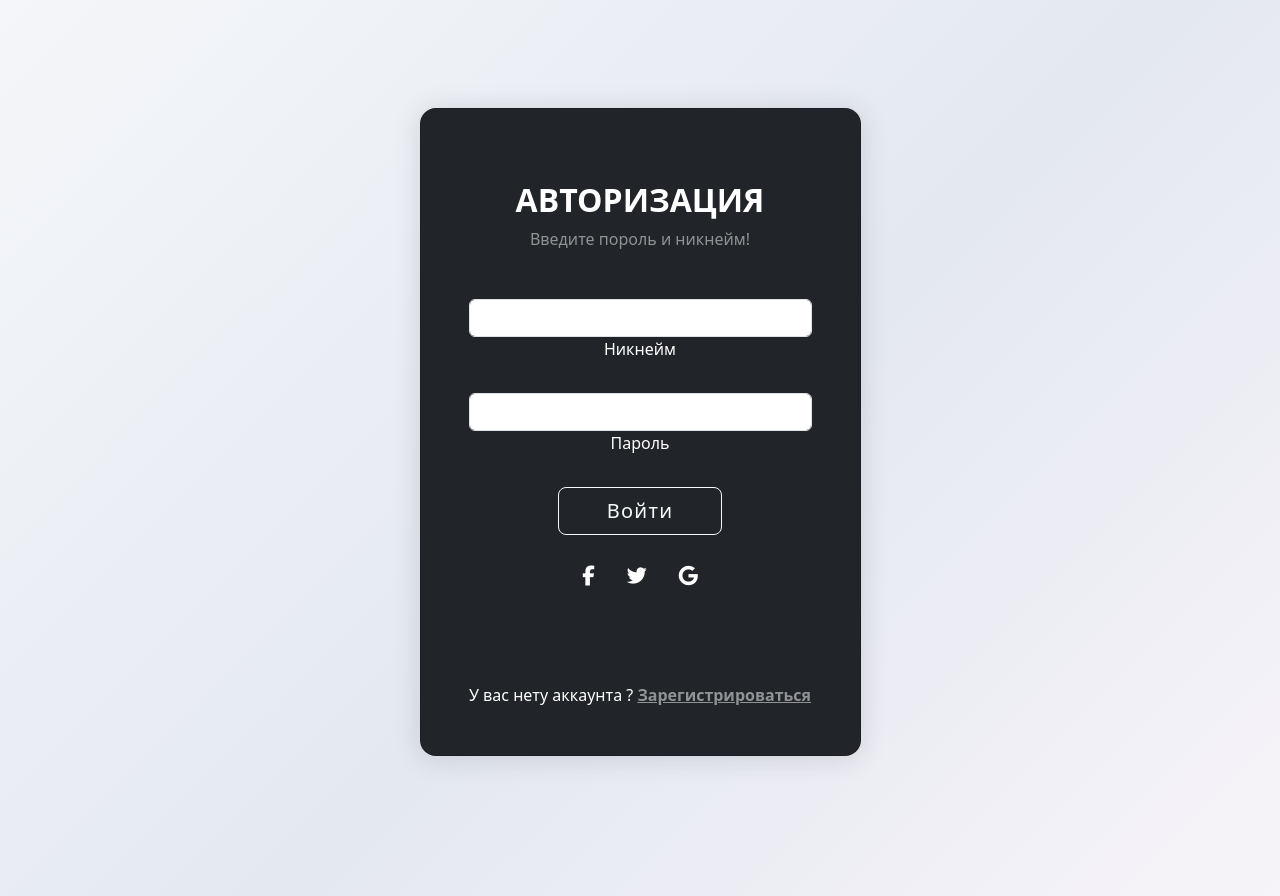
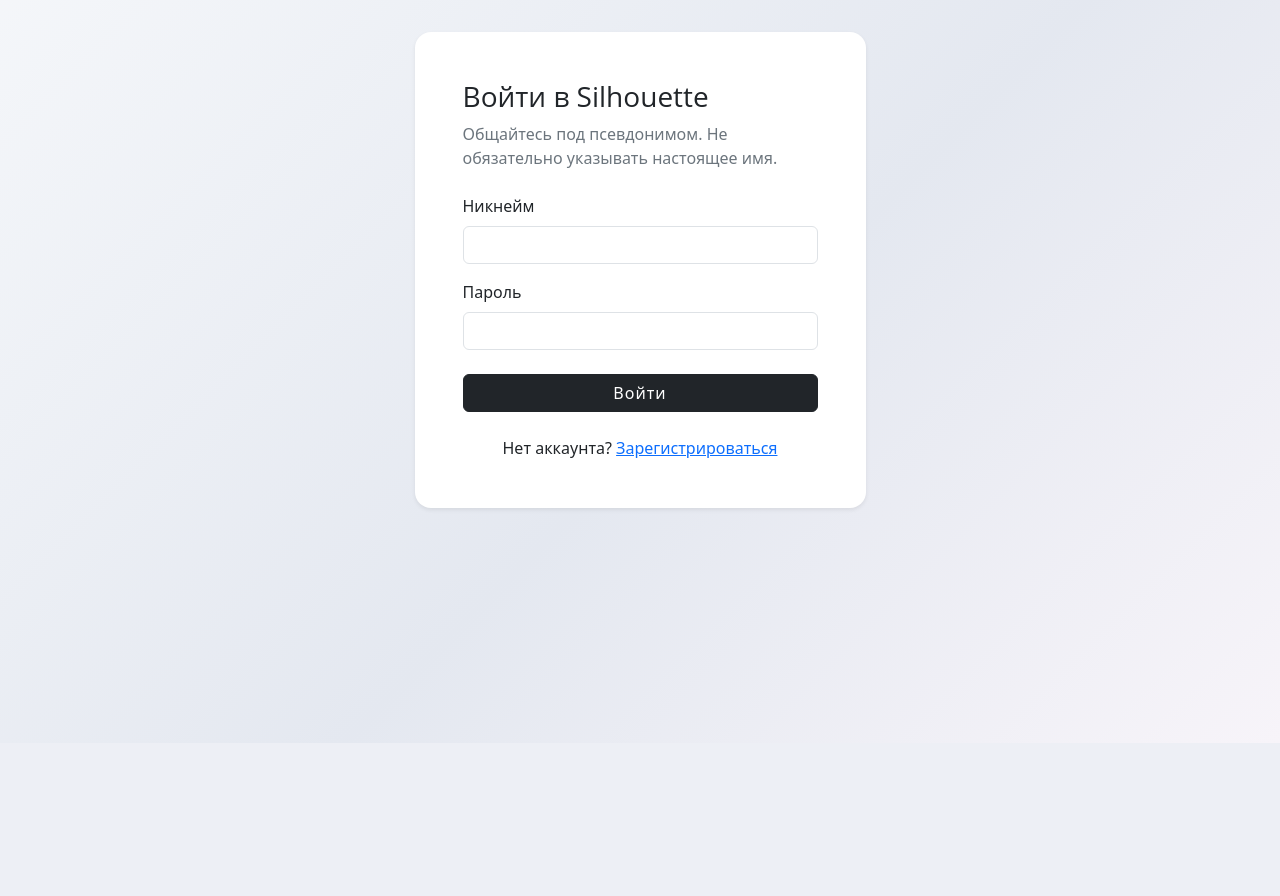
Before and after one commit to be1shebaevvv/Silhouette, a Django app: page /accaunts/login in a window 1280 px wide. Shown: the part 57-953 px from the top of the page. After the commit the page ends 569 px from the top, so only its background shows below. Run offline with Django 4.2, Linux system fonts and the light colour scheme; some libraries are stand-ins or nearby versions.

Commit message:
Repair login form markup and show authentication errors

```diff
--- a/apps/accounts/templates/login.html
+++ b/apps/accounts/templates/login.html
@@ -1,57 +1,38 @@
-{% extends 'base.html'%}
+{% extends 'base.html' %}
 
-{% block content%}
-<section class="vh-100 gradient-custom">
-    <div class="container py-5 h-100">
-      <div class="row d-flex justify-content-center align-items-center h-100">
-        <div class="col-12 col-md-8 col-lg-6 col-xl-5">
-          <div class="card bg-dark text-white" style="border-radius: 1rem; ">
-            <div class="card-body p-5 text-center">
+{% block title %}Вход — Silhouette{% endblock %}
 
-              <div class="mb-md-5 mt-md-4 pb-5">
+{% block content %}
+<section class="row justify-content-center">
+  <div class="col-12 col-md-8 col-lg-5">
+    <div class="card border-0 shadow-sm rounded-4">
+      <div class="card-body p-4 p-md-5">
+        <h1 class="h3 mb-2">Войти в Silhouette</h1>
+        <p class="text-secondary mb-4">Общайтесь под псевдонимом. Не обязательно указывать настоящее имя.</p>
 
-                <h2 class="fw-bold mb-2 text-uppercase">Авторизация</h2>
-                <p class="text-white-50 mb-5">Введите пороль и никнейм!</p>
-                <form method="post">
+        {% if form.non_field_errors %}
+          <div class="alert alert-danger" role="alert">
+            {% for error in form.non_field_errors %}<p class="mb-0">{{ error }}</p>{% endfor %}
+          </div>
+        {% endif %}
 
-                    {% csrf_token %}
-
-                <div class="form-outline form-white mb-4">
-                  <!-- <input type="username" id="typeEmailX" class="form-control form-control-lg" /> -->
-
-                  {{form.username}}
-                  <label class="form-label" for="typeEmailX">Никнейм</label>
-                </div>
-
-                <div class="form-outline form-white mb-4">
-                  <!-- <input type="password" id="typePasswordX" class="form-control form-control-lg" /> -->
-                  {{form.password}}
-                  <label class="form-label" for="typePasswordX">Пароль</label>
-                </div>
-
-
-                <!-- <p class="small mb-5 pb-lg-2"><a class="text-white-50" href="#!">Forgot password?</a></p> -->
-
-                <button type="submit" class="btn btn-outline-light btn-lg px-5">Войти</button>
-
-                <div class="d-flex justify-content-center text-center mt-4 pt-1">
-                  <a href="#!" class="text-white"><i class="fab fa-facebook-f fa-lg"></i></a>
-                  <a href="#!" class="text-white"><i class="fab fa-twitter fa-lg mx-4 px-2"></i></a>
-                  <a href="#!" class="text-white"><i class="fab fa-google fa-lg"></i></a>
-                </div>
-
-              </div>
-
-              <div>
-                <p class="mb-0">У вас нету аккаунта ? <a href="{% url 'register' %}" class="text-white-50 fw-bold">Зарегистрироваться </a>
-                </p>
-              </div>
-            </div>
+        <form method="post">
+          {% csrf_token %}
+          <div class="mb-3">
+            <label class="form-label" for="{{ form.username.id_for_label }}">Никнейм</label>
+            {{ form.username }}
+            {% for error in form.username.errors %}<div class="text-danger small">{{ error }}</div>{% endfor %}
           </div>
-        </div>
-                <form>
+          <div class="mb-4">
+            <label class="form-label" for="{{ form.password.id_for_label }}">Пароль</label>
+            {{ form.password }}
+            {% for error in form.password.errors %}<div class="text-danger small">{{ error }}</div>{% endfor %}
+          </div>
+          <button type="submit" class="btn btn-dark w-100">Войти</button>
+        </form>
+        <p class="mb-0 mt-4 text-center">Нет аккаунта? <a href="{% url 'register' %}">Зарегистрироваться</a></p>
       </div>
     </div>
-  </section>
-
+  </div>
+</section>
 {% endblock %}
```
